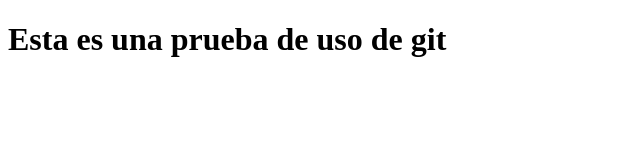
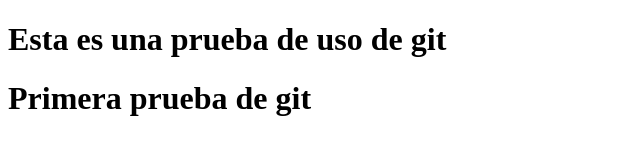
Before and after one commit to Angelussz/PruebaGit, a plain HTML site: page index.html in a window 1280 px wide. Shown: the whole page, without its empty margins (0-640 px from the left). Drawn offline with Linux system fonts and the light colour scheme.

Commit message:
modificacion del html

```diff
--- a/index.html
+++ b/index.html
@@ -7,5 +7,6 @@
 </head>
 <body>
     <h1> Esta es una prueba de uso de git</h1>
+    <h1>Primera prueba de git</h1>
 </body>
 </html>
```
Also changed, not shown: 1 other file.
